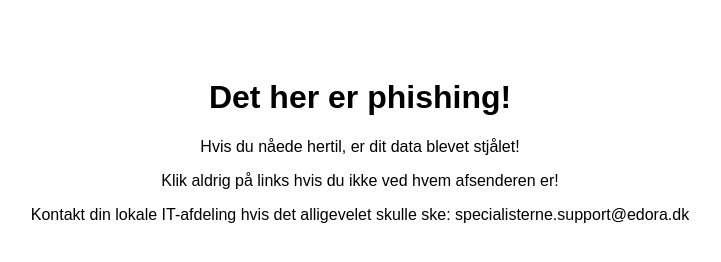
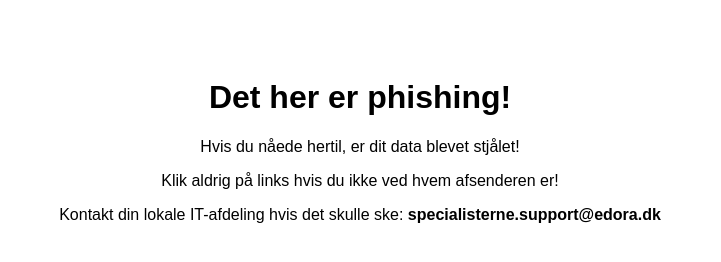
Before and after one commit to MoYasBel/https-login.microsoft.com.secure-auth-verification.xyz-login.php-user-your-email-example.com-sessi, a plain HTML site: page index.html in a window 1280 px wide. Shown: the whole page, without its empty margins (280-1001 px from the left). Drawn offline with Linux system fonts and the light colour scheme.

Commit message:
Update index.html

```diff
--- a/index.html
+++ b/index.html
@@ -9,7 +9,7 @@
     <h1>Det her er phishing!</h1>
     <p>Hvis du nåede hertil, er dit data blevet stjålet!</p>
     <p>Klik aldrig på links hvis du ikke ved hvem afsenderen er!</p>
-    <p>Kontakt din lokale IT-afdeling hvis det alligevelet skulle ske: specialisterne.support@edora.dk</p>
+    <p>Kontakt din lokale IT-afdeling hvis det skulle ske: <b>specialisterne.support@edora.dk<b></b></p>
 
 </body>
 </html>
```
